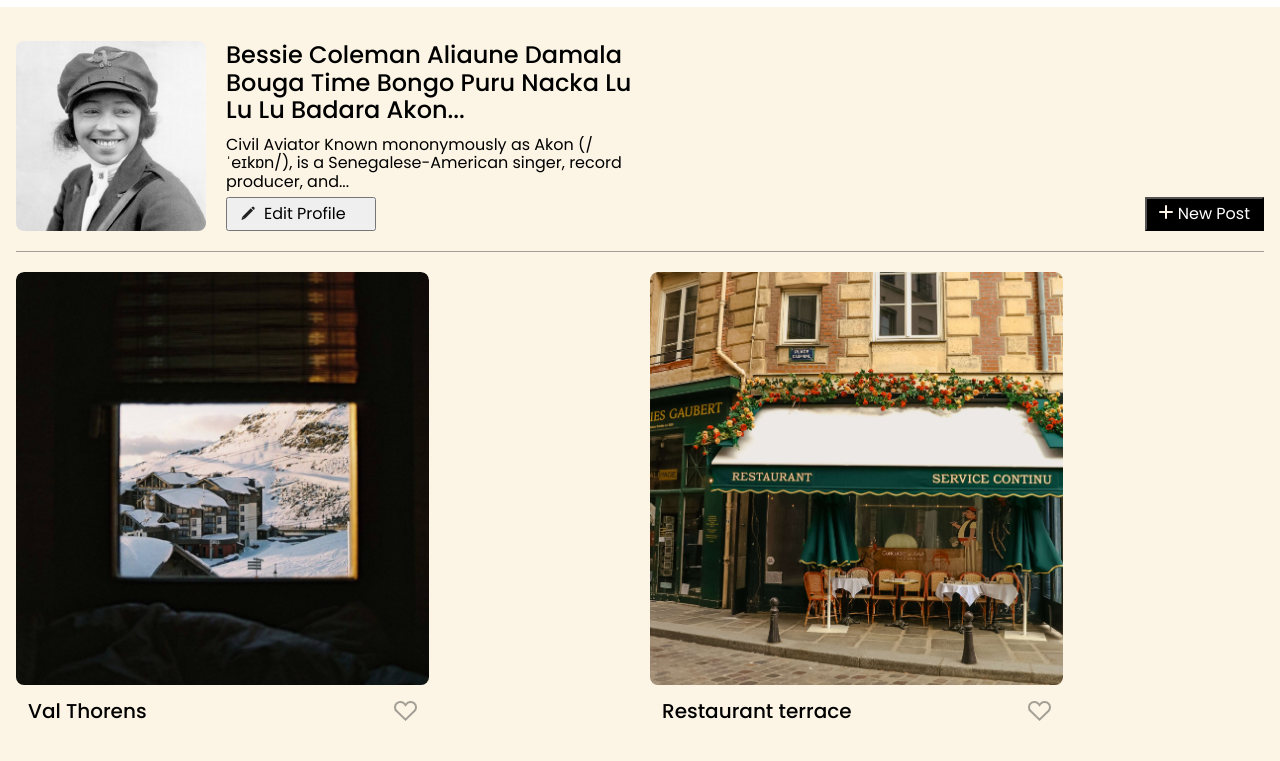
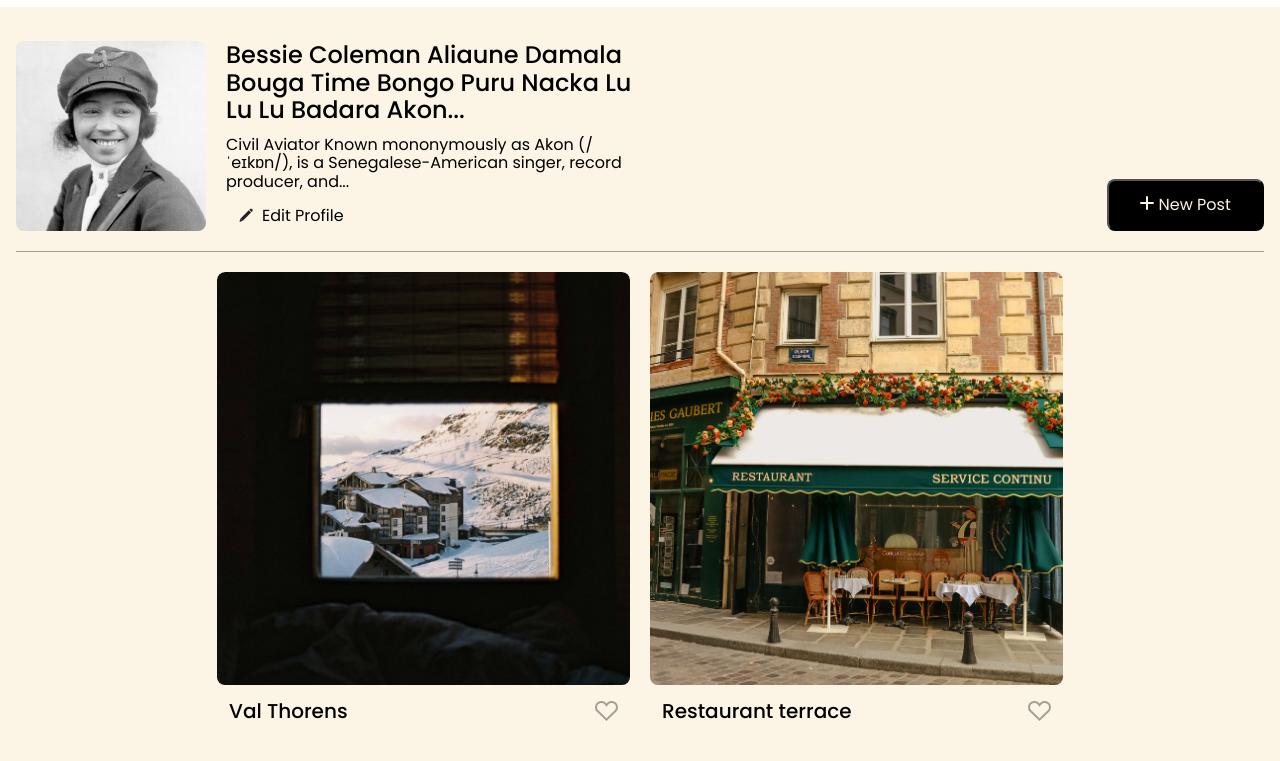
Before and after one commit to Hp1687/se_project_spots, a plain HTML site: page index.html in a window 1280 px wide. Shown: the part 39-800 px from the top of the page. Drawn offline with Linux system fonts and the light colour scheme.

Commit message:
Fix and update errors

```diff
--- a/blocks/card.css
+++ b/blocks/card.css
@@ -19,7 +19,7 @@
   text-overflow: ellipsis;
   white-space: nowrap;
   overflow: hidden;
-  max-width: 100%;
+  max-width: 353px;
 }
 
 .card__content {
@@ -48,7 +48,7 @@
   background-image: url("../images/heart-filled.svg");
 }
 
-@media screen and (max-width: 629px) {
+@media screen and (max-width: 235px) {
   .card {
     max-width: 288px;
     margin: 0 auto;
--- a/blocks/cards.css
+++ b/blocks/cards.css
@@ -1,5 +1,6 @@
 .cards {
-  padding-top: 20px;
+  padding: 20px 0 40px;
+  border-bottom: 1px solid #21212166;
 }
 
 .cards__list {
@@ -8,16 +9,8 @@
   margin: 0;
   display: grid;
   gap: 40px 20px;
-  grid-template-columns: repeat(3, 1fr); /* default: 3 columns */
-}
-
-/* ===========================
-   Tablet View (630px–1319px)
-   =========================== */
-@media (min-width: 630px) and (max-width: 1319px) {
-  .cards__list {
-    grid-template-columns: repeat(2, 1fr); /* 2 cards per row */
-  }
+  grid-template-columns: repeat(auto-fit, 413px);
+  justify-content: center;
 }
 
 /* ===========================
--- a/blocks/footer.css
+++ b/blocks/footer.css
@@ -3,15 +3,14 @@
 }
 
 .footer {
-  padding: 20px;
+  padding: 60px 0;
   text-align: center;
-  border-top: 1px solid rgba(33, 33, 33, 0.2);
-  background-color: #f9f9f9; /* optional, adjust as needed */
 }
 
 .footer__copyright {
   margin: 0;
-  font-size: 14px;
+  font-size: 16px;
   color: #555;
-  line-height: 1.5;
+  line-height: 1;
+  font-weight: 400;
 }
--- a/blocks/profile.css
+++ b/blocks/profile.css
@@ -15,7 +15,6 @@
 .profile__column {
   display: flex;
   flex-direction: column;
-  margin-right: 20px;
 }
 
 .profile__name {
@@ -42,12 +41,16 @@
   margin-top: auto;
   margin-left: auto;
   background: #000;
-  color: #fff;
-  max-width: 150px;
   padding: 6px 12px;
+  width: 157px;
+  height: 52px;
+  border-radius: 8px;
+  color: #fcf5e5;
 }
 
 .profile__edit-btn {
+  border: none;
+  background: transparent;
   margin-top: auto;
   display: inline-flex;
   align-items: center;
```
